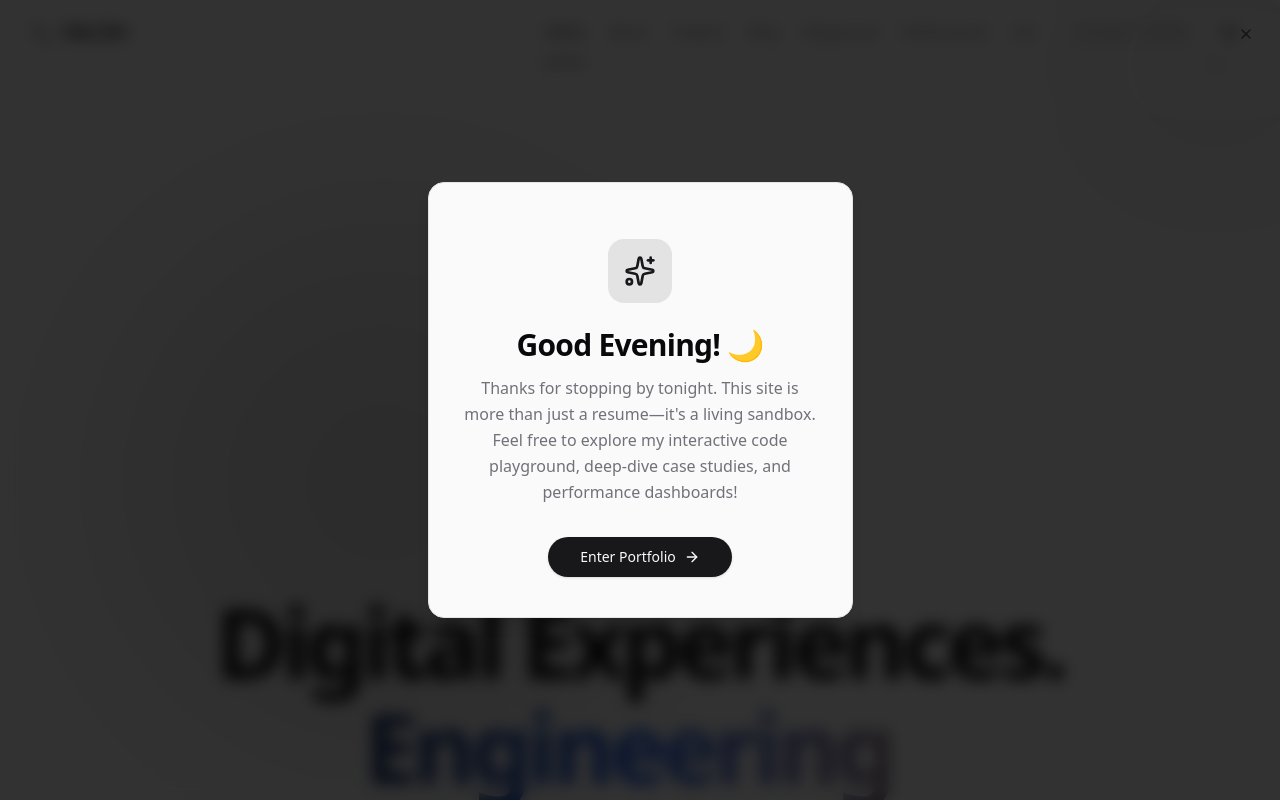
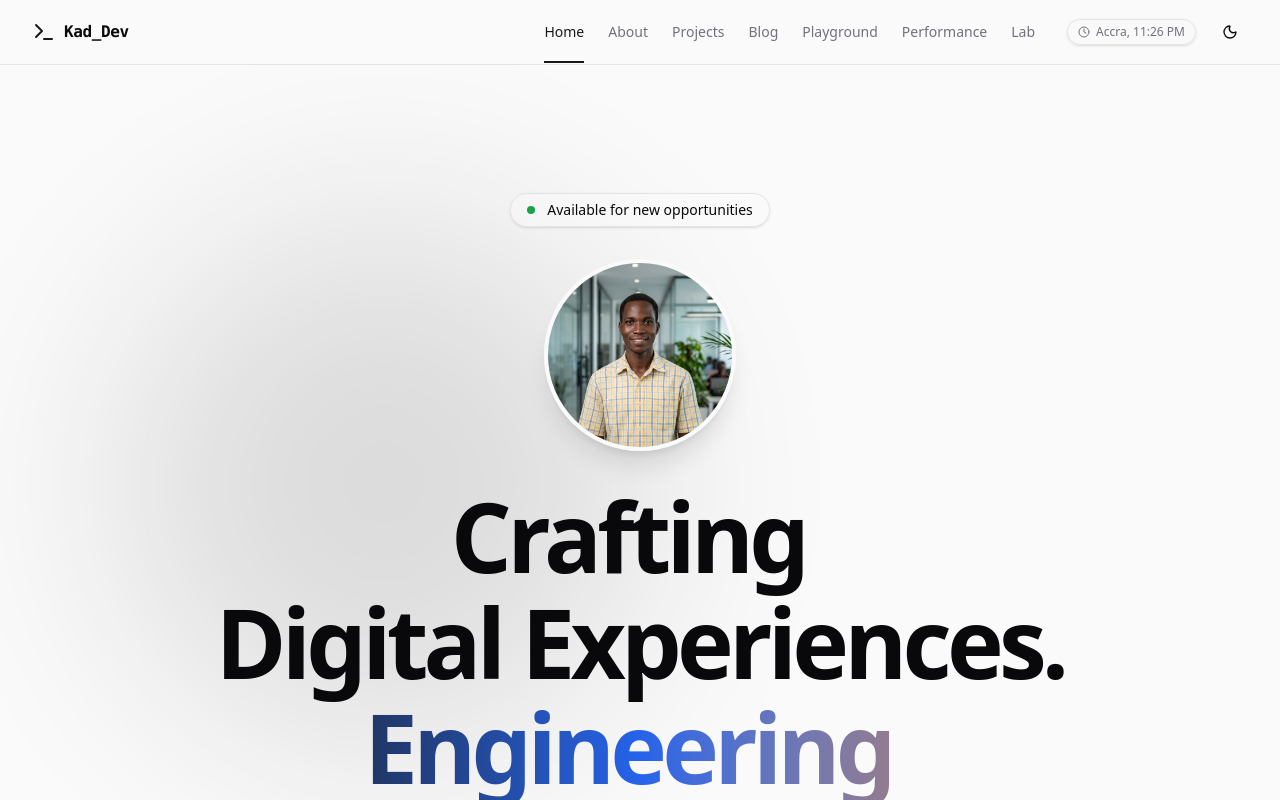
Before and after one commit to djayourikelvinatsu-hub/my_portfolio, a Next.js app: page / in a window 1280 px wide. Shown: the top 800 px of the page. Built offline with nearby package versions, Linux system fonts and the light colour scheme.

Commit message:
chore: remove welcome modal from layout

```diff
--- a/src/app/layout.tsx
+++ b/src/app/layout.tsx
@@ -3,7 +3,6 @@ import { Geist, Geist_Mono } from "next/font/google";
 import { ThemeProvider } from "@/components/theme-provider";
 import { Navbar } from "@/components/layout/navbar";
 import { Footer } from "@/components/layout/footer";
-import { WelcomeModal } from "@/components/welcome-modal";
 import "./globals.css";
 
 const geistSans = Geist({
@@ -42,7 +41,6 @@ export default function RootLayout({
             {children}
           </main>
           <Footer />
-          <WelcomeModal />
         </ThemeProvider>
       </body>
     </html>
```
